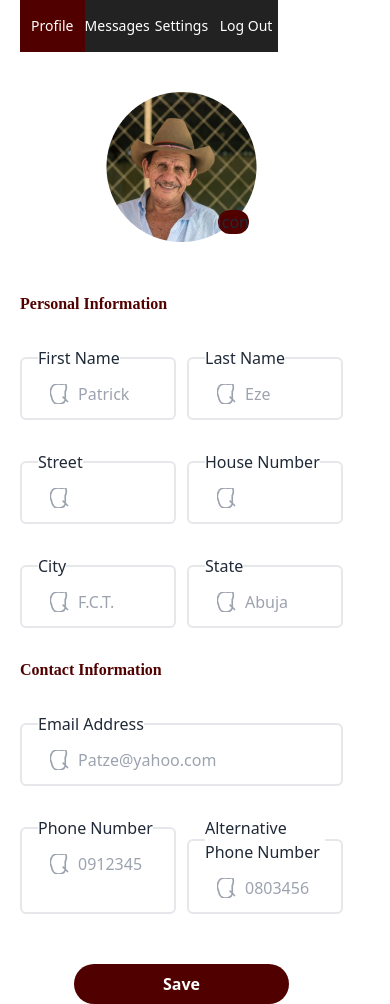
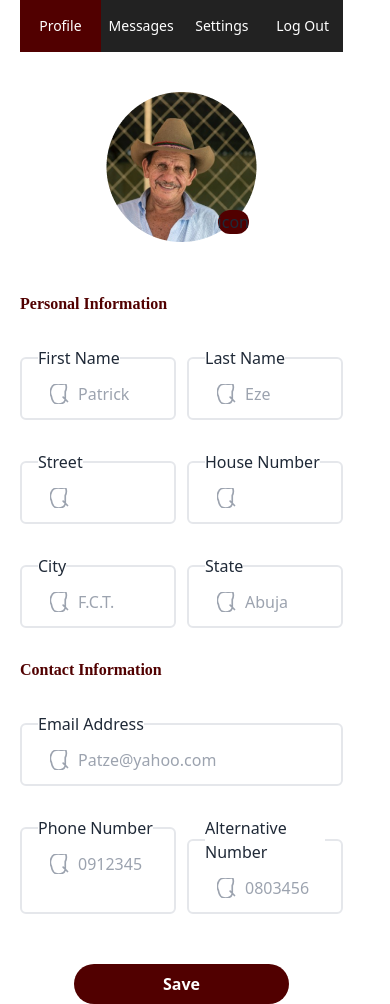
Before and after one commit to HighTowerKels/landbank, a Flask app: page /settings in a window 390 px wide. Shown: the part 66-1070 px from the top of the page. Run offline with Flask 3, Linux system fonts and the light colour scheme; some libraries are stand-ins or nearby versions.

Commit message:
adjust card responsiveness

```diff
--- a/templates/settings.html
+++ b/templates/settings.html
@@ -478,10 +478,10 @@ margin-left: -10%;
         <!-- tabs navigation start here  -->
         <div class="px-5 lg:pr-10"><!--seecond grid col-->
             <div class="flex max-w-full mb-10 ">
-                <button class="tablink w-1/5 text-sm py-4 text-white bg-[#222222]" onclick="openCity('Profile', this, '#510000')" id="defaultOpen">Profile</button>
-                <button class="tablink w-1/5 text-sm py-4 text-white bg-[#222222]" onclick="openCity('Message', this, '#510000')">Messages</button>
-                <button class="tablink w-1/5 text-sm py-4 text-white bg-[#222222]" onclick="openCity('Settings', this, '#510000')">Settings</button>
-                <button class="tablink w-1/5 text-sm py-4 text-white bg-[#222222]" onclick="openCity('Logout', this, '#510000')">Log Out</button>
+                <button class="tablink w-1/3 text-sm py-4 text-white bg-[#222222]" onclick="openCity('Profile', this, '#510000')" id="defaultOpen">Profile</button>
+                <button class="tablink w-1/3 text-sm py-4 text-white bg-[#222222]" onclick="openCity('Message', this, '#510000')">Messages</button>
+                <button class="tablink w-1/3 text-sm py-4 text-white bg-[#222222]" onclick="openCity('Settings', this, '#510000')">Settings</button>
+                <button class="tablink w-1/3 text-sm py-4 text-white bg-[#222222]" onclick="openCity('Logout', this, '#510000')">Log Out</button>
             </div>
 
             <!-- profile tab -->
@@ -610,7 +610,7 @@ margin-left: -10%;
                                 </div>
                             </fieldset>
                             <fieldset class="border-2 py-1 px-4 w-full rounded-md">
-                                <legend>Alternative Phone Number</legend>
+                                <legend>Alternative <span class="hidden lg:inline ">Phone</span> Number</legend>
                                 <div class="relative w">
                                     <input type="text" placeholder="08034567890" class="pl-10 pr-4 py-2 border-none rounded-lg focus:outline-none focus:border-transparent min-w-full">
                                     <div class="absolute inset-y-0 left-0 pl-3 flex items-center pointer-events-none">
@@ -643,13 +643,13 @@ margin-left: -10%;
                 <div class="p-4 border-2 border-[#2222221A] bg-[#2222220D] rounded-md flex flex-col gap-[20px]">
                     <!-- first line -->
                     <div class="flex flex-col lg:flex-row justify-between px-4 pb-10 border-b-2 gap-10 w-full">
-                        <div class="flex flex-col gap-[20px] w-2/3">
+                        <div class="flex flex-col gap-[20px] w-full lg:w-2/3">
                             <h3>Email Address</h3>
                             <input type="text" placeholder="Email address associated with your account" class="px-0 min-w-full bg-transparent border-none">
                         </div>
 
-                        <div class="flex justify-between w-1/3 items-center" >
-                            <div class="grid gap-2">
+                        <div class="flex flex-col gap-2 lg:flex-row lg:justify-between w-1/3 items-center" >
+                            <div class="grid w-full gap-2">
                                 <span>Patze@yahoo.com</span>
                                 <span class="text-[#0C7731] text-sm">Verified</span>
                             </div>
@@ -662,13 +662,13 @@ margin-left: -10%;
                     </div>
 
                     <!-- second -->
-                    <div class="flex flex-col lg:flex-row justify-between px-4 pb-10 border-b-2 gap-10 w-full">
-                        <div class="flex flex-col gap-[20px] w-2/3">
+                    <div class="flex flex-col items-center lg:flex-row lg:justify-between px-4 pb-10 border-b-2 gap-10 w-full">
+                        <div class="flex flex-col gap-[20px] w-full lg:w-2/3">
                             <h3>Password</h3>
                             <input type="text" placeholder="Set up a unique password to protect your account" class="px-0 min-w-full bg-transparent border-none">
                         </div>
 
-                        <div class="flex justify-center w-1/3 items-center" >
+                        <div class="flex flex-col gap-[20px] w-full lg:w-2/3" >
                             <div class="flex rounded-full border gap-[8px] p-[6px] border-[#222222]">
                                 icon
                                 <span>Change Password</span>
@@ -679,7 +679,7 @@ margin-left: -10%;
 
                     <!-- third -->
                     <div class="flex flex-col lg:flex-row justify-between items-center px-4 pb-10 border-b-2 gap-10 w-full">
-                        <div class="flex flex-col gap-[20px] w-2/3">
+                        <div class="flex flex-col gap-[20px] w-full lg:w-2/3">
                             <h3>Two Factor Authentication</h3>
                             <input type="text" placeholder="Keep your account secured by enabling a 2FA by SMS or using a temporary one-time-password (OTP)" class=" min-w-full bg-transparent border-none">
                         </div>
@@ -695,7 +695,7 @@ margin-left: -10%;
 
                     <!-- fourth -->
                     <div class="flex flex-col lg:flex-row justify-between items-center px-4 gap-10 w-full">
-                        <div class="flex flex-col gap-[20px] w-2/3">
+                        <div class="flex flex-col gap-[20px] w-full lg:w-2/3">
                             <h3>Two Factor Authentication</h3>
                             <input type="text" placeholder="Keep your account secured by enabling a 2FA by SMS or using a temporary one-time-password (OTP)" class="px-0 min-w-full bg-transparent border-none">
                         </div>
```
Also changed, not shown: templates/index.html (+10 -10 lines).
